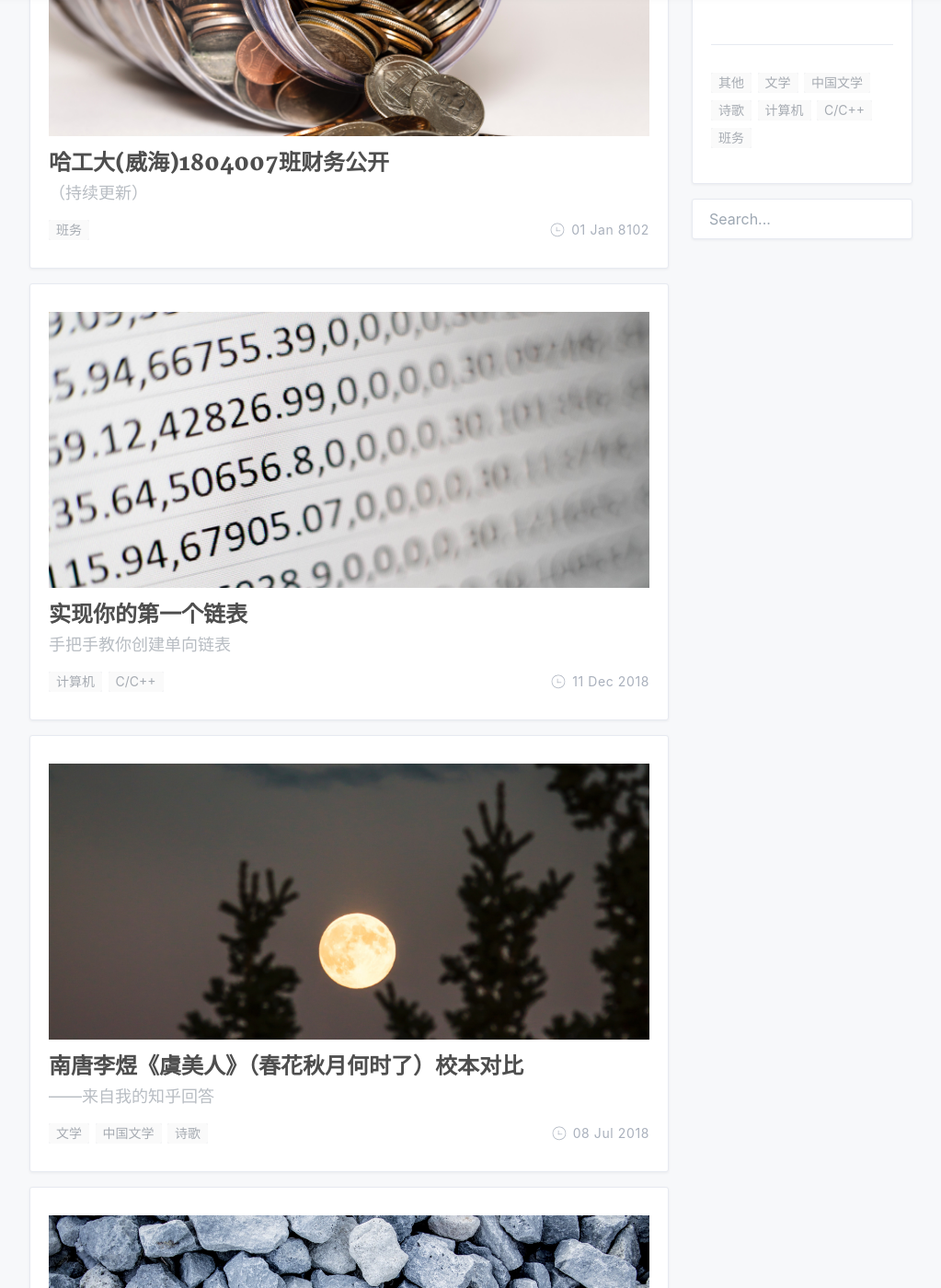
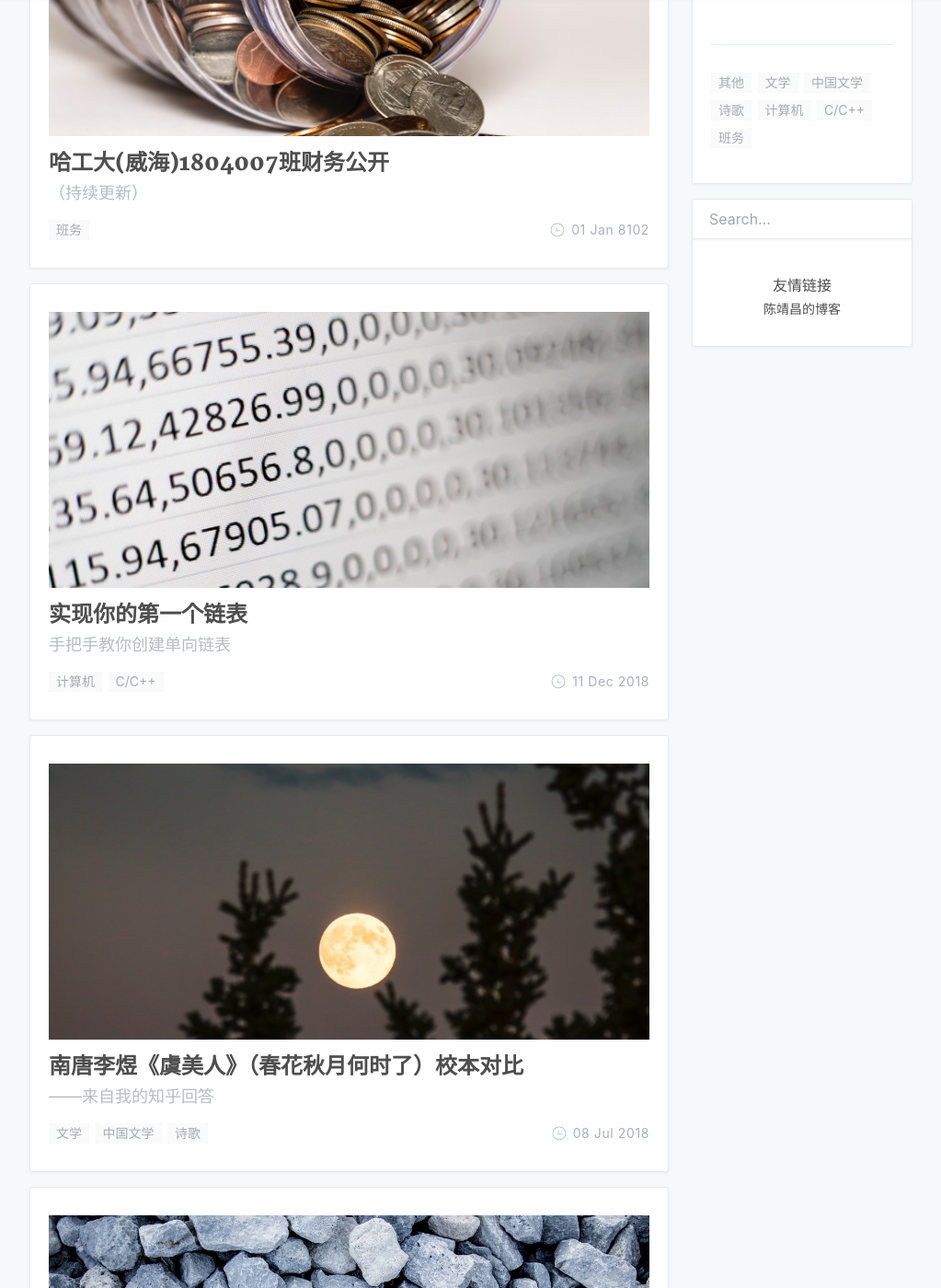
Before and after one commit to Morimiue/mzzx.github.io, a Jekyll site: the page built from index.html, in a window 1280 px wide and 1400 px high, scrolled down 683 px. Shown: the whole window at 92% size, without its empty margins (128-1151 px from the left). Built offline with Jekyll 4.4.1, drawn with Linux system fonts in a browser that asks for light colours; nearby versions of some CDN libraries; the list of posts is cut into pages by our own code; comment, search, counter and statistics services are not loaded; a style sheet for code colours, icons or effects is not loaded.

Commit message:
add bolgroll

```diff
--- a/_config.yml
+++ b/_config.yml
@@ -26,6 +26,9 @@ avatar: '/assets/img/avatar.jpg'
 
 # Search
 search: true
+
+# Blogroll
+blogroll: true
 
 # Night mode
 nightMode: false
--- a/index.html
+++ b/index.html
@@ -100,6 +100,21 @@ header-img: /assets/img/page-cover.jpg
         </div>
         {% endif %}
 
+        {% if site.blogroll %}
+        <div class="g-sidebar">
+            <section class="blogroll">
+                <div class="title">
+                    友情链接
+                </div>
+                <div class="links">
+                    <a href="https://www.cometeme.tech/">
+                        陈靖昌的博客
+                    </a>
+                </div>
+            </section>
+        </div>
+        {% endif %}
+
     </aside>
 
 </main>
```
Also changed, not shown: assets/css/app.min.css.
